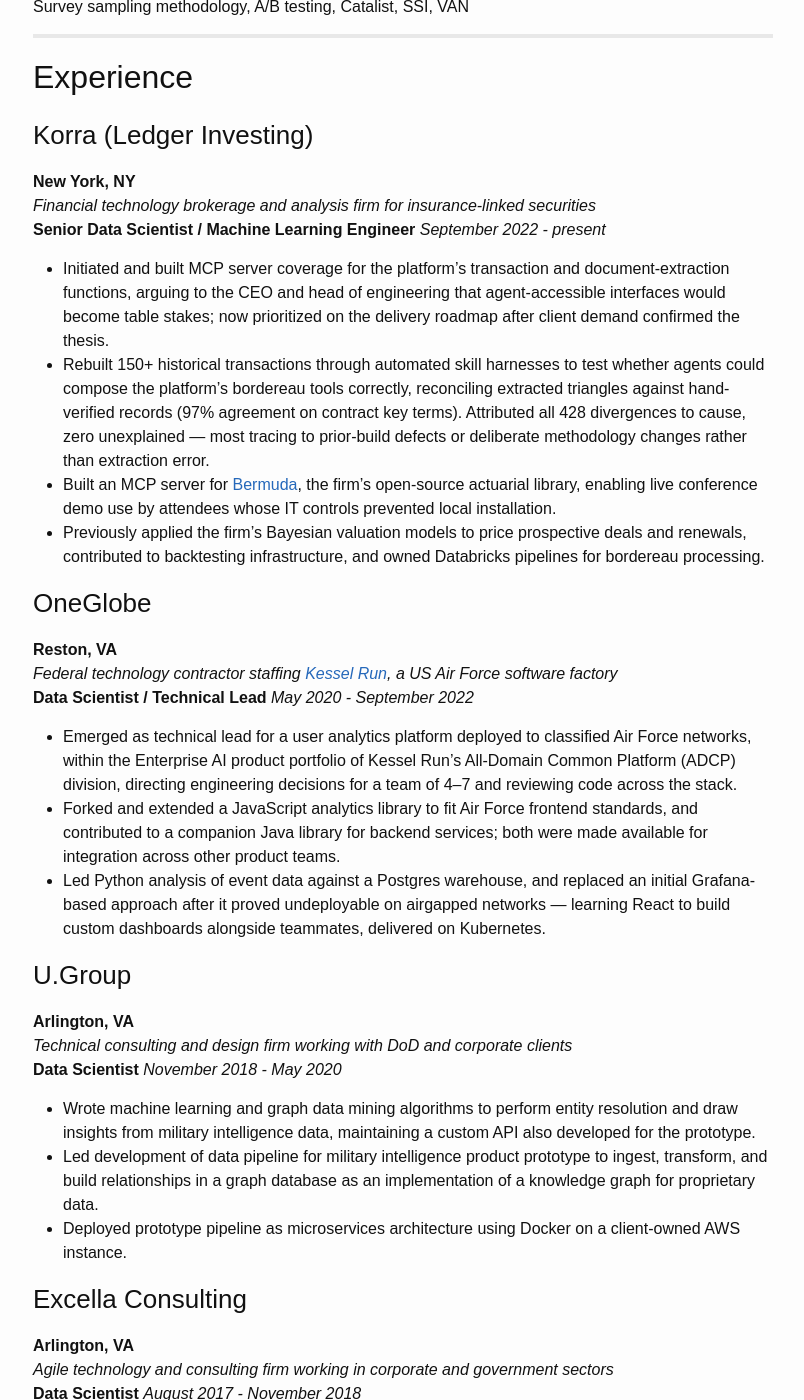
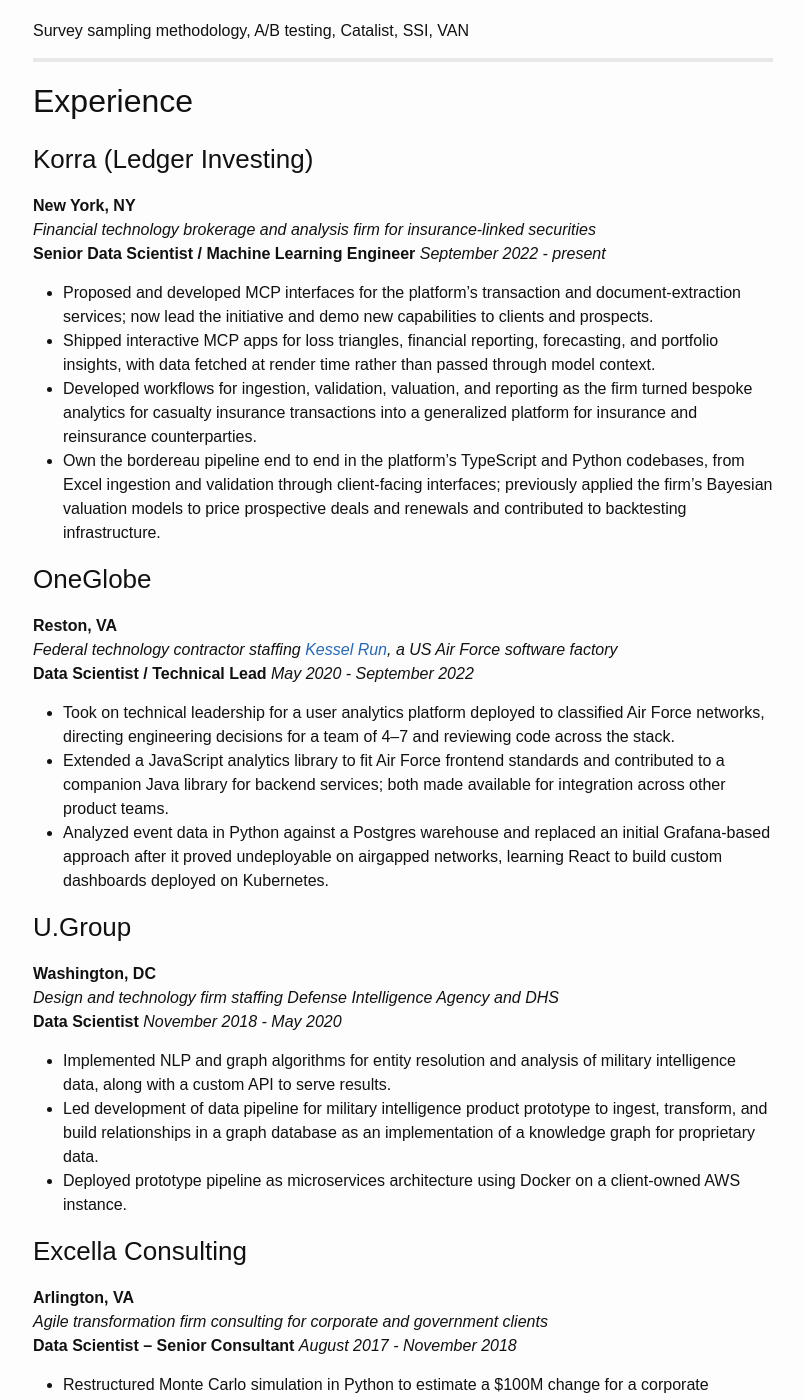
Before and after one commit to austinbrian/austinbrian.github.io, a Jekyll site: the page built from about.md, in a window 1280 px wide and 1400 px high, scrolled down 1287 px. Shown: the whole window, without its empty margins (237-1041 px from the left). Built offline with Jekyll 4.4.1, drawn with Linux system fonts in a browser that asks for light colours; nearby versions of some CDN libraries; some of the changed text lies outside the part shown.

Commit message:
Update the About page and resume PDF to the October 2026 resume
New Korra bullets around MCP interfaces, interactive MCP apps, platform
workflows and the bordereau pipeline; reworded OneGlobe, U.Group and
Excella entries; TypeScript added to the toolkit. Claims no longer on the
resume are dropped from the site too.

```diff
--- a/about.md
+++ b/about.md
@@ -27,7 +27,7 @@
 ### AI & Agents
 MCP server design, LLM application development, agent evaluation harnesses
 ### Technologies
-Python, STATA, PostgreSQL, mySQL, MongoDB, UNIX, Git, JavaScript, React.js, Node.js, Neo4j
+Python, TypeScript, STATA, PostgreSQL, mySQL, MongoDB, UNIX, Git, JavaScript, React.js, Node.js, Neo4j
 ### Deployment
 AWS, Google Cloud, Databricks, Flask, FastAPI, Docker, Kubernetes, Pivotal Cloud Foundry
 ### Certifications
@@ -45,33 +45,32 @@
 **New York, NY**
 *Financial technology brokerage and analysis firm for insurance-linked securities*
 **Senior Data Scientist / Machine Learning Engineer** *September 2022 - present*
-* Initiated and built MCP server coverage for the platform's transaction and document-extraction functions, arguing to the CEO and head of engineering that agent-accessible interfaces would become table stakes; now prioritized on the delivery roadmap after client demand confirmed the thesis.
-* Rebuilt 150+ historical transactions through automated skill harnesses to test whether agents could compose the platform's bordereau tools correctly, reconciling extracted triangles against hand-verified records (97% agreement on contract key terms). Attributed all 428 divergences to cause, zero unexplained — most tracing to prior-build defects or deliberate methodology changes rather than extraction error.
-* Built an MCP server for [Bermuda](https://github.com/LedgerInvesting/bermuda-ledger), the firm's open-source actuarial library, enabling live conference demo use by attendees whose IT controls prevented local installation.
-* Previously applied the firm's Bayesian valuation models to price prospective deals and renewals, contributed to backtesting infrastructure, and owned Databricks pipelines for bordereau processing.
+* Proposed and developed MCP interfaces for the platform's transaction and document-extraction services; now lead the initiative and demo new capabilities to clients and prospects.
+* Shipped interactive MCP apps for loss triangles, financial reporting, forecasting, and portfolio insights, with data fetched at render time rather than passed through model context.
+* Developed workflows for ingestion, validation, valuation, and reporting as the firm turned bespoke analytics for casualty insurance transactions into a generalized platform for insurance and reinsurance counterparties.
+* Own the bordereau pipeline end to end in the platform's TypeScript and Python codebases, from Excel ingestion and validation through client-facing interfaces; previously applied the firm's Bayesian valuation models to price prospective deals and renewals and contributed to backtesting infrastructure.
 
 ### OneGlobe
 **Reston, VA**
 *Federal technology contractor staffing [Kessel Run](https://kesselrun.af.mil/), a US Air Force software factory*
 **Data Scientist / Technical Lead** *May 2020 - September 2022*
-* Emerged as technical lead for a user analytics platform deployed to classified Air Force networks, within the Enterprise AI product portfolio of Kessel Run's All-Domain Common Platform (ADCP) division, directing engineering decisions for a team of 4–7 and reviewing code across the stack.
-* Forked and extended a JavaScript analytics library to fit Air Force frontend standards, and contributed to a companion Java library for backend services; both were made available for integration across other product teams.
-* Led Python analysis of event data against a Postgres warehouse, and replaced an initial Grafana-based approach after it proved undeployable on airgapped networks — learning React to build custom dashboards alongside teammates, delivered on Kubernetes.
+* Took on technical leadership for a user analytics platform deployed to classified Air Force networks, directing engineering decisions for a team of 4–7 and reviewing code across the stack.
+* Extended a JavaScript analytics library to fit Air Force frontend standards and contributed to a companion Java library for backend services; both made available for integration across other product teams.
+* Analyzed event data in Python against a Postgres warehouse and replaced an initial Grafana-based approach after it proved undeployable on airgapped networks, learning React to build custom dashboards deployed on Kubernetes.
 
 ### U.Group
-**Arlington, VA**
-*Technical consulting and design firm working with DoD and corporate clients*
+**Washington, DC**
+*Design and technology firm staffing Defense Intelligence Agency and DHS*
 **Data Scientist** *November 2018 - May 2020*
-* Wrote machine learning and graph data mining algorithms to perform entity resolution and draw insights from military intelligence data, maintaining a custom API also developed for the prototype.
+* Implemented NLP and graph algorithms for entity resolution and analysis of military intelligence data, along with a custom API to serve results.
 * Led development of data pipeline for military intelligence product prototype to ingest, transform, and build relationships in a graph database as an implementation of a knowledge graph for proprietary data.
 * Deployed prototype pipeline as microservices architecture using Docker on a client-owned AWS instance.
 
 ### Excella Consulting
 **Arlington, VA**
-*Agile technology and consulting firm working in corporate and government sectors*
-**Data Scientist** *August 2017 - November 2018*
-* Analyzed changes to the loyalty program of a large hospitality corporation, making recommendations based on a simulation model programmed in Python, working cross-functionally with finance, loyalty, and marketing teams.
-* Maintained and updated simulation programming, cutting model run time by 70% while reducing errors by 90%.
+*Agile transformation firm consulting for corporate and government clients*
+**Data Scientist – Senior Consultant** *August 2017 - November 2018*
+* Restructured Monte Carlo simulation in Python to estimate a $100M change for a corporate hospitality client's customer rewards program – improved model reduced run time by 70% and errors by 90%.
 * Developed reporting and quality assurance mechanisms to delivery impact to financial and loyalty stakeholders.
 * Built application layer using Reactjs, MongoDB, and Flask to serve dashboard that uses deep learning to identify fraud in OIG audits.
 
```
Also changed, not shown: other parts of about.md (+1 -1 lines), 1 other file.
